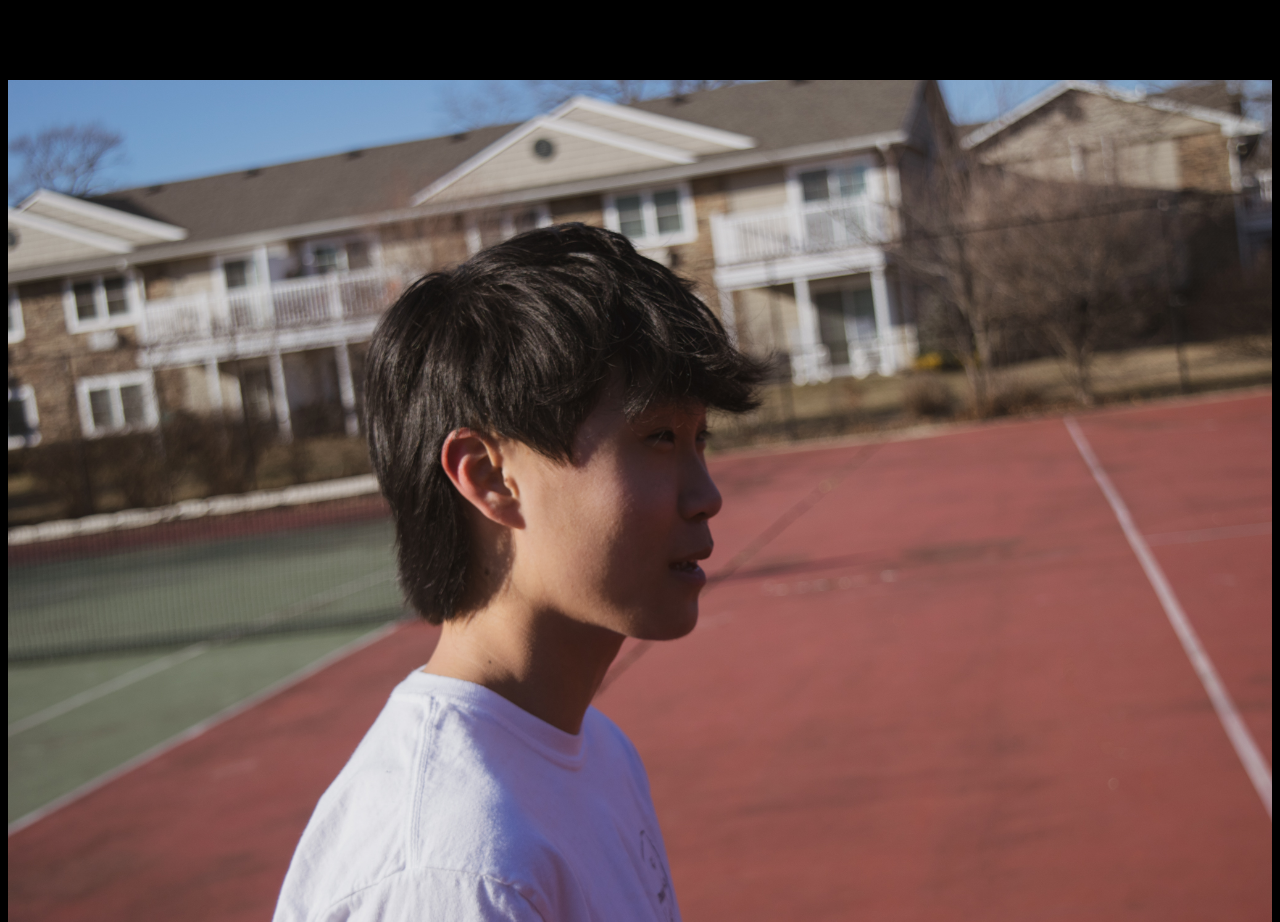
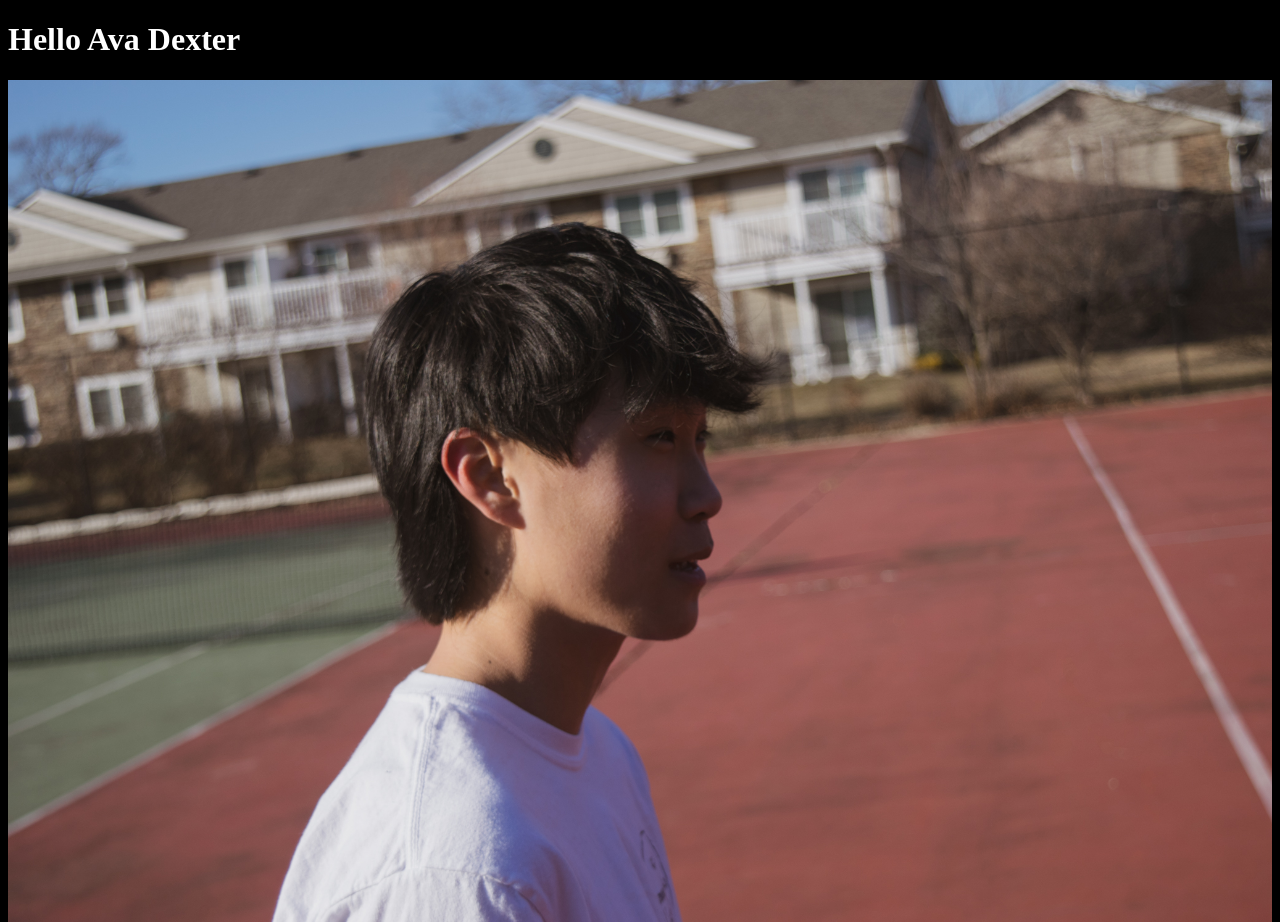
Before and after one commit to JoeyB328/JoeVague, a plain HTML site: page joevague/index.html in a window 1280 px wide. Shown: the top 922 px of the page. Drawn offline with Linux system fonts and the light colour scheme; grey boxes are pictures that could not be loaded.

Commit message:
Update index.html

```diff
--- a/joevague/index.html
+++ b/joevague/index.html
@@ -8,7 +8,7 @@
     <title>Schnizzle</title>
 </head>
 <body>
-    <h1>Hello Ava Dexter </h1>
+    <h1 class='text' >Hello Ava Dexter </h1>
     <img id='seconed' src="./DSC_3942.jpg" alt="">
     <img id='seconed' src="./DSC_3891.jpg" alt="">
 <p class='text' > Test </p>
```
